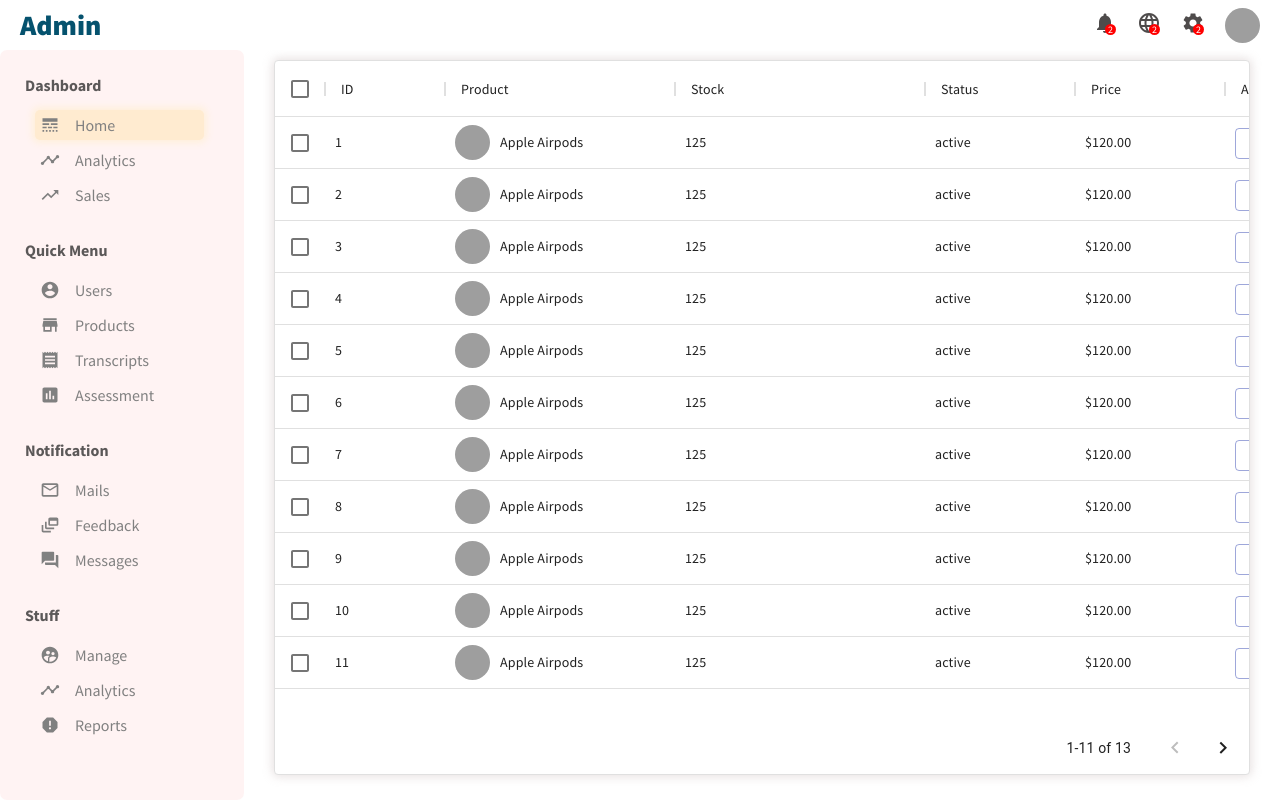
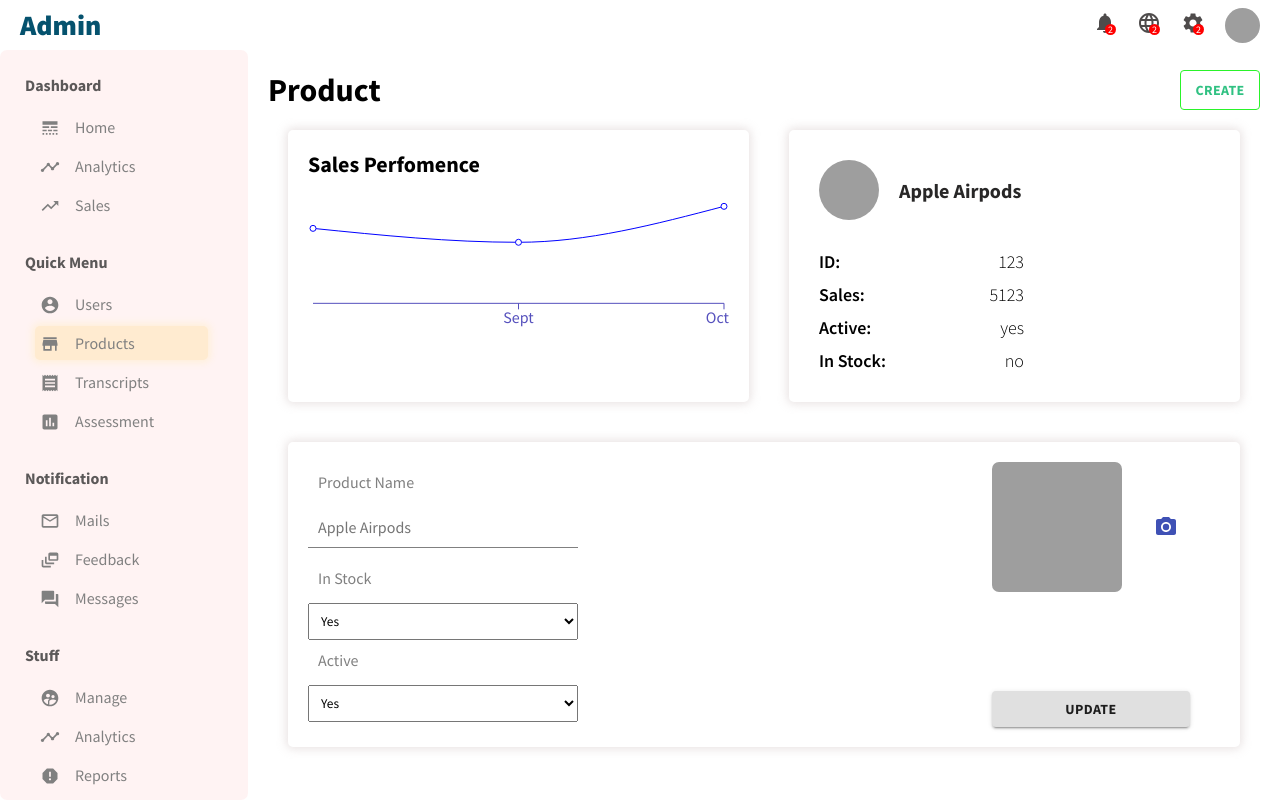
Before and after one commit to vomi-exe/AdminPanel, a React (Create React App) app: page /products/1 in a window 1280 px wide. Built offline with nearby package versions, Linux system fonts and the light colour scheme; grey boxes are pictures that could not be loaded.

Commit message:
added navLink and all completed

```diff
--- a/src/App.js
+++ b/src/App.js
@@ -8,6 +8,8 @@
 import Newuser from "./Pages/NewUser";
 import Productlist from "./Pages/ProductList";
 import Product from "./Pages/Product";
+import NewProduct from "./Pages/NewProduct";
+import Default from "./Pages/Default";
 
 function App() {
   return (
@@ -22,17 +24,23 @@
           <Route path="/users" exact>
             <UserList />
           </Route>
-          <Route path="/user/:userId">
+          <Route exact path="/users/newuser">
+            <Newuser />
+          </Route>
+          <Route exact path="/users/:userId">
             <User />
           </Route>
-          <Route path="/newuser">
-            <Newuser />
-          </Route>
-          <Route path="/products">
+          <Route path="/products" exact>
             <Productlist />
           </Route>
-          <Route path="/product/:productId">
+          <Route exact path="/products/newproduct">
+            <NewProduct />
+          </Route>
+          <Route exact path="/products/:productId">
             <Product />
+          </Route>
+          <Route >
+            <Default />
           </Route>
         </Switch>
 
--- /dev/null
+++ b/src/Pages/Default.jsx
@@ -0,0 +1,12 @@
+import React from 'react';
+import "./default.css";
+
+const Default = () => {
+    return (
+        <div className="default">
+            <img className="defaultImg" src="./Error404.png" alt="" />
+        </div>
+    );
+}
+
+export default Default;
--- /dev/null
+++ b/src/Pages/NewProduct.jsx
@@ -0,0 +1,49 @@
+import React from 'react';
+import "./newProduct.css";
+import { Link } from "react-router-dom"
+import IconButton from '@material-ui/core/IconButton';
+import PhotoCamera from '@material-ui/icons/PhotoCamera';
+import Button from '@material-ui/core/Button';
+
+
+const Newproduct = () => {
+    return (
+        <div className="newProduct">
+            <h1 className="newProductTitle">New Product</h1>
+            <form className="productForm">
+                <div className="productFormLeft">
+                    <label >Name</label>
+                    <input type="text" placeholder="Product name" />
+                    <label >In Stock</label>
+                    <input type="text" placeholder="123" />
+                    <label>Active</label>
+                    <select name="active" id="active" >
+                        <option value="yes" >Yes</option>
+                        <option value="no" >No</option>
+                    </select>
+                </div>
+                <div className="productFormRight">
+                    <div className="productUpload">
+                        <img
+                            className="productUploadImg"
+                            src="https://images.pexels.com/photos/5099868/pexels-photo-5099868.jpeg?auto=compress&cs=tinysrgb&dpr=2&h=650&w=940"
+                            alt=""
+                        />
+                        <label for="file">
+                            <IconButton color="primary" aria-label="upload picture" component="span">
+                                <PhotoCamera />
+                            </IconButton></label>
+                        <input type="file" id="file" style={{ display: "none" }} />
+                    </div>
+                    <Link className="link" to="/products">
+                        <Button className="newProductBtn" color="secondary" variant="contained" component="span">
+                            Update
+                        </Button>
+                    </Link>
+                </div>
+            </form>
+        </div>
+    );
+}
+
+export default Newproduct;
--- a/src/Pages/Product.jsx
+++ b/src/Pages/Product.jsx
@@ -3,14 +3,18 @@
 import { Link } from "react-router-dom";
 import Chart from "../components/Chart/Chart"
 import { productData } from "../dummydata.js";
+import IconButton from '@material-ui/core/IconButton';
+import PhotoCamera from '@material-ui/icons/PhotoCamera';
+import Button from '@material-ui/core/Button';
+
 
 const Product = () => {
     return (
         <div className="product">
             <div className="productTitleContainer">
                 <h1 className="productTitle">Product</h1>
-                <Link className="link" to="/newproduct" >
-                    <button className="productAddBtn">Create</button>
+                <Link className="link" to="newproduct">
+                    <Button className="productAddBtn" variant="outlined" color="secondary" >Create</Button>
                 </Link>
             </div>
 
@@ -52,14 +56,39 @@
             <div className="productBottom">
                 <form className="productForm">
                     <div className="productFormLeft">
-
+                        <label >Product Name</label>
+                        <input type="text" placeholder="Apple Airpods" />
+                        <label >In Stock</label>
+                        <select name="inStock" id="inStock" >
+                            <option value="yes" >Yes</option>
+                            <option value="no" >No</option>
+                        </select>
+                        <label>Active</label>
+                        <select name="active" id="active" >
+                            <option value="yes" >Yes</option>
+                            <option value="no" >No</option>
+                        </select>
                     </div>
                     <div className="productFormRight">
-
+                        <div className="productUpload">
+                            <img
+                                className="productUploadImg"
+                                src="https://images.pexels.com/photos/5099868/pexels-photo-5099868.jpeg?auto=compress&cs=tinysrgb&dpr=2&h=650&w=940"
+                                alt=""
+                            />
+                            <label for="file">
+                                <IconButton color="primary" aria-label="upload picture" component="span">
+                                    <PhotoCamera />
+                                </IconButton></label>
+                            <input type="file" id="file" style={{ display: "none" }} />
+                        </div>
+                        <Button className="productUpdateBtn" variant="contained" component="span">
+                            Update
+                        </Button>
                     </div>
                 </form>
-            </div>
-        </div>
+            </div >
+        </div >
     );
 }
 
--- a/src/Pages/ProductList.jsx
+++ b/src/Pages/ProductList.jsx
@@ -54,8 +54,9 @@
                 return (
                     <div className="productListBtn">
                         <Link
+                            exact
                             style={{ textDecoration: 'none' }}
-                            to={"/product/" + params.row.id}
+                            to={"/products/" + params.row.id}
                         >
                             <Button
                                 className="btnproductListEdit"
--- a/src/Pages/User.jsx
+++ b/src/Pages/User.jsx
@@ -13,7 +13,7 @@
         <div className="user">
             <div className="userTitleContainer">
                 <h1 className="userTitle">Edit User</h1>
-                <Link className="link" to="/newuser">
+                <Link className="link" to="newuser">
                     <Button className="userAddButton" variant="outlined" color="secondary" >Create</Button>
                 </Link>
             </div>
--- a/src/Pages/UserList.jsx
+++ b/src/Pages/UserList.jsx
@@ -57,7 +57,7 @@
                     <div className="userListBtn">
                         <Link
                             style={{ textDecoration: 'none' }}
-                            to={"/user/" + params.row.id}
+                            to={"/users/" + params.row.id}
                         >
                             <Button
                                 className="btnuserListEdit"
--- /dev/null
+++ b/src/Pages/newProduct.css
@@ -0,0 +1,9 @@
+.newProduct {
+  flex: 4;
+  padding: 20px;
+}
+
+.newProductBtn {
+  width: 200px !important;
+  font-weight: 600 !important;
+}
--- a/src/Pages/product.css
+++ b/src/Pages/product.css
@@ -80,3 +80,79 @@
   font-size: 18px;
   font-weight: 300;
 }
+
+.productForm {
+  padding: 20px;
+  margin: 20px 20px 0 20px;
+  border-radius: 5px;
+  box-shadow: 0px 0px 10px 2px rgba(223, 214, 214, 0.68);
+  display: flex;
+  justify-content: space-between;
+}
+
+.productFormLeft {
+  display: flex;
+  flex-direction: column;
+}
+
+.productFormLeft > label {
+  margin: 10px 10px 15px 10px;
+
+  color: gray;
+}
+
+.productFormLeft > input {
+  margin-bottom: 10px;
+  border: none;
+  padding: 10px;
+  font-size: 16px;
+  border-bottom: 1px solid gray;
+  width: 250px;
+}
+
+#inStock {
+  padding: 8px;
+}
+
+#active {
+  padding: 8px;
+  margin-bottom: 5px;
+}
+
+.productUploadImg {
+  width: 130px;
+  height: 130px;
+  border-radius: 7px;
+  object-fit: cover;
+  margin-right: 20px;
+}
+
+.productFormRight {
+  display: flex;
+  margin-right: 30px;
+  flex-direction: column;
+  justify-content: space-between;
+}
+
+.productUpload {
+  display: flex;
+  align-items: center;
+}
+
+.productUpdateBtn {
+  font-weight: bold !important;
+}
+
+.productAddBtn {
+  width: 80px;
+  height: 40px;
+  outline: none;
+  border: 1px solid rgb(42, 243, 42) !important;
+  font-size: 14px !important;
+  text-transform: capitalize;
+  margin-right: 20px;
+  font-weight: 700 !important;
+  color: rgb(48, 193, 130) !important;
+  border-radius: 5px;
+  cursor: pointer;
+}
--- a/src/components/sidebar/Sidebar.jsx
+++ b/src/components/sidebar/Sidebar.jsx
@@ -12,7 +12,7 @@
 import QuestionAnswerIcon from '@material-ui/icons/QuestionAnswer';
 import SupervisedUserCircleIcon from '@material-ui/icons/SupervisedUserCircle';
 import ReportIcon from '@material-ui/icons/Report';
-import { Link } from "react-router-dom"
+import { NavLink } from "react-router-dom"
 
 const Sidebar = () => {
     return (
@@ -21,79 +21,102 @@
                 <div className="sidebarMenu">
                     <h2 className="sidebarTitle">Dashboard</h2>
                     <ul className="sidebarList">
-                        <Link className="link" to="/">
-                            <li className="sidebarListItem active">
+                        <NavLink className="sidebarListItem link" exact to="/"
+                            activeClassName="active"
+                        >
+                            <li className="listItemSidebar">
                                 <LineStyleIcon className="sidebarIcon" />
                                 Home
                             </li>
-                        </Link>
-                        <li className="sidebarListItem">
+                        </NavLink>
+                        <NavLink className="sidebarListItem link" to="/analytics" >
+                            <li className="listItemSidebar">
                                 <TimelineIcon className="sidebarIcon" />
                                 Analytics
                             </li>
-                        <li className="sidebarListItem">
+                        </NavLink>
+                        <NavLink className="sidebarListItem link" to="/Sales">
+                            <li className="listItemSidebar">
                                 <TrendingUpIcon className="sidebarIcon" />
                                 Sales
                             </li>
+                        </NavLink>
                     </ul>
                 </div>
                 <div className="sidebarMenu">
                     <h2 className="sidebarTitle">Quick Menu</h2>
                     <ul className="sidebarList">
-                        <Link className="link" to="/users">
-                            <li className="sidebarListItem">
+                        <NavLink className="sidebarListItem link" activeClassName="active" to="/users">
+                            <li className="listItemSidebar">
                                 <AccountCircleIcon className="sidebarIcon" />
                                 Users
                             </li>
-                        </Link >
-                        <Link className="link" to="products">
-                            <li className="sidebarListItem">
+                        </NavLink >
+                        <NavLink className="sidebarListItem link" activeClassName="active" to="/products">
+                            <li className="listItemSidebar" >
                                 <StoreIcon className="sidebarIcon" />
                                 Products
                             </li>
-                        </Link>
-                        <li className="sidebarListItem">
+                        </NavLink>
+                        <NavLink className="sidebarListItem link" to="/transcripts">
+                            <li className="listItemSidebar" >
                                 <ReceiptIcon className="sidebarIcon" />
                                 Transcripts
                             </li>
-                        <li className="sidebarListItem">
+                        </NavLink>
+                        <NavLink className="sidebarListItem link" to="/assessment">
+                            <li className="listItemSidebar" >
                                 <AssessmentIcon className="sidebarIcon" />
                                 Assessment
                             </li>
+                        </NavLink>
                     </ul>
                 </div>
                 <div className="sidebarMenu">
                     <h2 className="sidebarTitle">Notification</h2>
                     <ul className="sidebarList">
-                        <li className="sidebarListItem">
+                        <NavLink className="sidebarListItem link" to="/mails">
+                            <li className="listItemSidebar">
                                 <MailOutlineIcon className="sidebarIcon" />
                                 Mails
                             </li>
-                        <li className="sidebarListItem">
+                        </NavLink>
+                        <NavLink className="sidebarListItem link" to="/feedback">
+                            <li className="listItemSidebar" >
                                 <DynamicFeedIcon className="sidebarIcon" />
                                 Feedback
                             </li>
-                        <li className="sidebarListItem">
+                        </NavLink>
+
+                        <NavLink className="sidebarListItem link" to="/messages">
+                            <li className="listItemSidebar">
                                 <QuestionAnswerIcon className="sidebarIcon" />
                                 Messages
                             </li>
+                        </NavLink>
                     </ul>
                 </div>
                 <div className="sidebarMenu">
                     <h2 className="sidebarTitle">Stuff</h2>
                     <ul className="sidebarList">
-                        <li className="sidebarListItem ">
+                        <NavLink className="sidebarListItem link" to="/manage">
+                            <li className="listItemSidebar">
                                 <SupervisedUserCircleIcon className="sidebarIcon" />
                                 Manage
                             </li>
-                        <li className="sidebarListItem">
+                        </NavLink>
+                        <NavLink className="sidebarListItem link" to="/analyticsStuff">
+                            <li className="listItemSidebar">
                                 <TimelineIcon className="sidebarIcon" />
                                 Analytics
                             </li>
-                        <li className="sidebarListItem">
+                        </NavLink>
+                        <NavLink className="sidebarListItem link" to="/reports">
+                            <li className="listItemSidebar">
                                 <ReportIcon className="sidebarIcon" />
                                 Reports
                             </li>
+                        </NavLink>
                     </ul>
                 </div>
 
--- a/src/components/sidebar/sidebar.css
+++ b/src/components/sidebar/sidebar.css
@@ -53,4 +53,11 @@
 .sidebarIcon {
   margin-right: 15px;
   font-size: 20px !important;
+  position: relative;
+  top: 5px;
 }
+
+.listItemSidebar {
+  position: relative;
+  bottom: 2px;
+}
```
Also changed, not shown: src/Pages/default.css (added, +11 -0 lines), public/Error404.png (added). Lines whose indentation alone changed are shown as unchanged.
